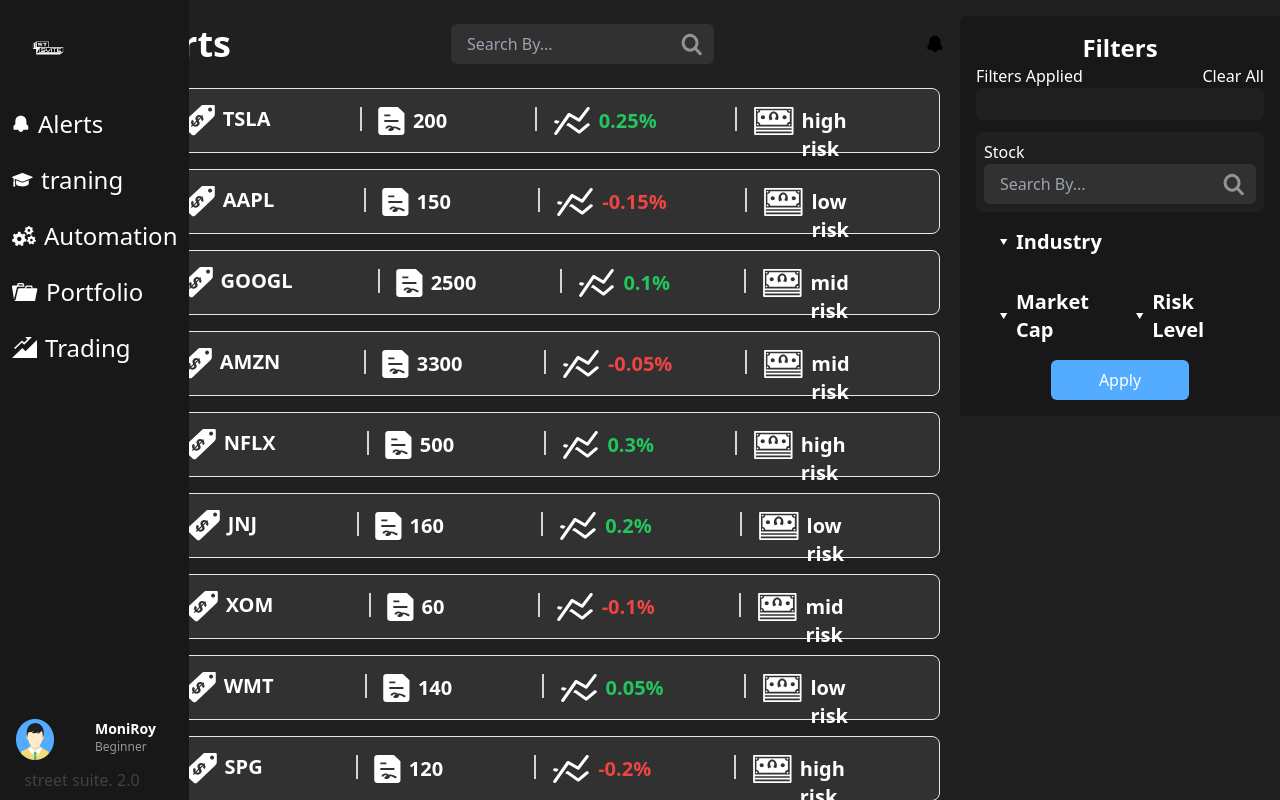
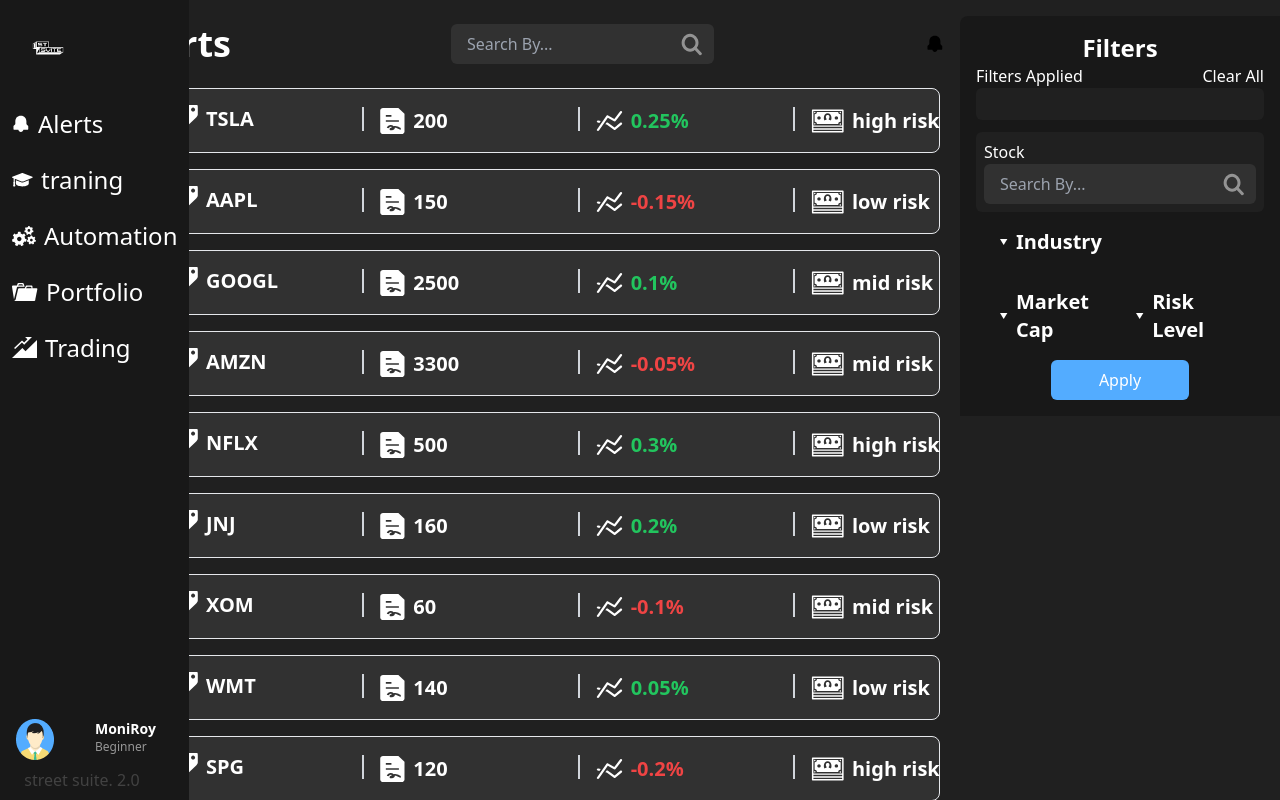
Before and after one commit to MarwanElZaher/stock-market-dashboard, a React (Create React App) app in the folder stock-market-dashboard/: page / in a window 1280 px wide. Built offline with nearby package versions, Linux system fonts and the light colour scheme.

Commit message:
feat: alerts styles as figma

```diff
--- a/stock-market-dashboard/package.json
+++ b/stock-market-dashboard/package.json
@@ -1,5 +1,6 @@
 {
   "name": "stock-market-dashboard",
+  "homepage": "https://MarwanElZaher.github.io/stock-market-dashboard",
   "version": "0.1.0",
   "private": true,
   "dependencies": {
@@ -13,6 +14,8 @@
     "web-vitals": "^2.1.4"
   },
   "scripts": {
+    "predeploy": "npm run build",
+    "deploy": "gh-pages -d build",
     "start": "react-scripts start",
     "build": "react-scripts build",
     "test": "react-scripts test",
@@ -38,6 +41,7 @@
   },
   "devDependencies": {
     "autoprefixer": "^10.4.19",
+    "gh-pages": "^6.1.1",
     "postcss": "^8.4.38",
     "tailwindcss": "^3.4.3"
   }
--- a/stock-market-dashboard/src/Components/Alerts/index.jsx
+++ b/stock-market-dashboard/src/Components/Alerts/index.jsx
@@ -28,7 +28,7 @@
           {alerts.map((alert, index) => (
             <div key={alert?.id} onClick={() => handleSelect(index)} className='cursor-pointer'>
             <li className="p-4 border rounded-lg flex flex-col justify-between bg-[#313131]" >
-              <div className="flex flex-row items-center justify-around">
+              <div className="flex flex-row items-center justify-between">
                 <AlertsCell hasVerticalLine={false} iconSrc={dollarTicket} data={alert?.symbol} />
                 <AlertsCell hasVerticalLine={true} iconSrc={stockIcon} data={alert?.price} />
                 <AlertsCell hasVerticalLine={true} iconSrc={rateIcon} alertDirection={alert?.direction} data={`${alert?.rateChange}%`} />
--- a/stock-market-dashboard/src/Components/AlertsCell/index.jsx
+++ b/stock-market-dashboard/src/Components/AlertsCell/index.jsx
@@ -2,12 +2,12 @@
 
 function AlertsCell({ data, alertDirection, iconSrc, hasVerticalLine }) {
     return (
-    <div className="flex justify-around items-start">
+    <div className="flex justify-between items-start mx-6">
         {hasVerticalLine && <span className="mx-2 border-l-2 border-gray-300 h-6"></span>}
-        <div className="flex flex-row ">
+        <div className="flex flex-row w-24">
                 <div className="flex flex-row justify-between">
                     <img src={iconSrc} alt={`${data} icon`} className="mx-2 filter brightness-0 invert" />
-                        <p className={`text-xl font-semibold ${alertDirection === "increased" ? "text-green-500" : alertDirection ? "text-red-500" : "text-white"}`}>{data}</p>
+                        <p className={`text-xl font-semibold whitespace-nowrap ${alertDirection === "increased" ? "text-green-500" : alertDirection ? "text-red-500" : "text-white"}`}>{data}</p>
                 </div>
 
         </div>
--- a/stock-market-dashboard/src/Components/FiltersApplied/index.jsx
+++ b/stock-market-dashboard/src/Components/FiltersApplied/index.jsx
@@ -10,9 +10,9 @@
                     onClick={() => onClearFilter(filter)}
                     className="bg-gray-200 px-2 py-1 rounded-md"
                     >
-                        <div className="flex flex-row items-center justify-between">
+                        <div className="flex flex-row items-center justify-between whitespace-nowrap">
                         {filter.value}
-                            <img src={getImage(filter?.value)} alt={filter?.value} className="p-1"/>
+                            <img src={getImage(filter?.value)} alt={filter?.value} className="p-1 mx-1"/>
                             </div>
                 </button>
             ))}
```
